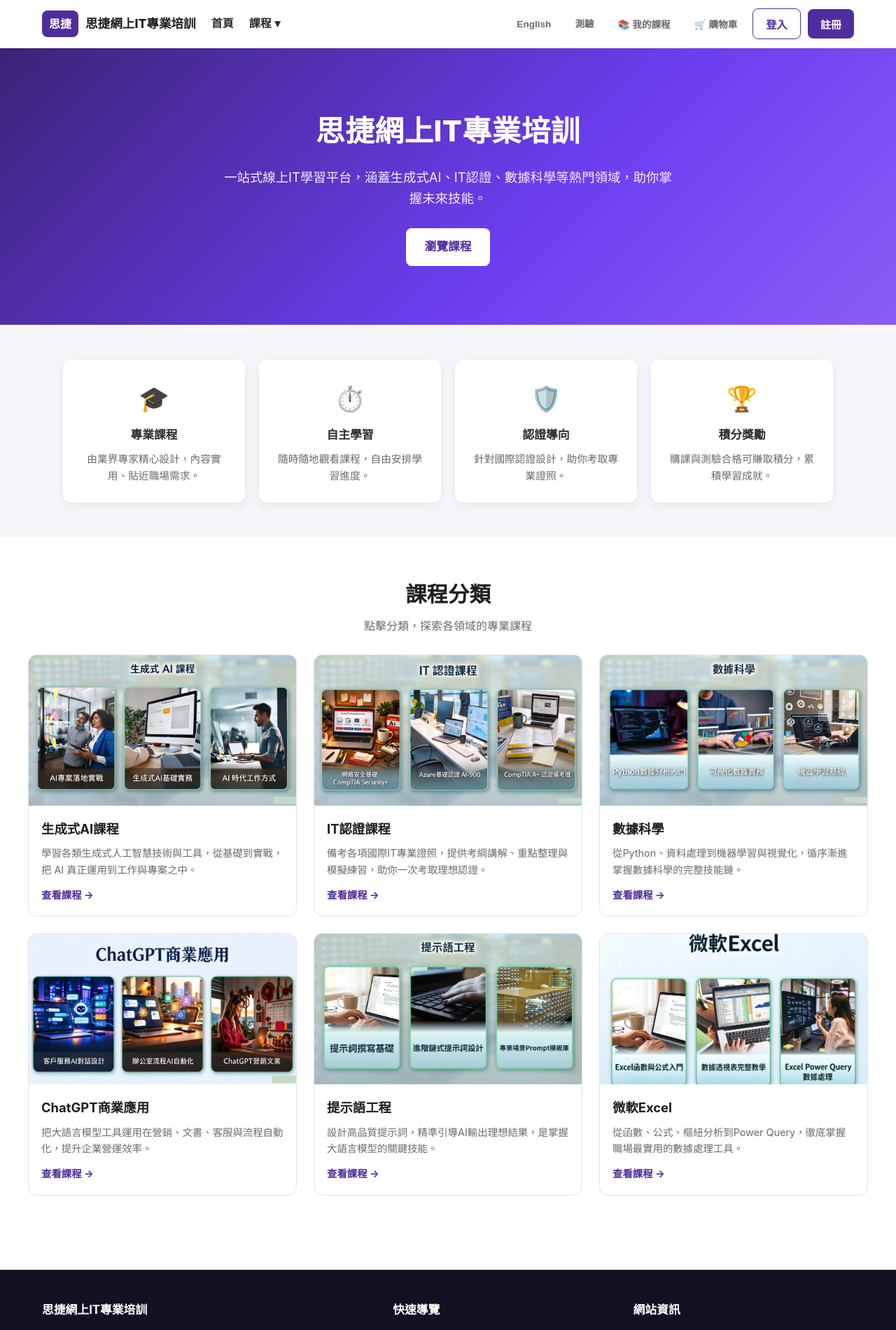
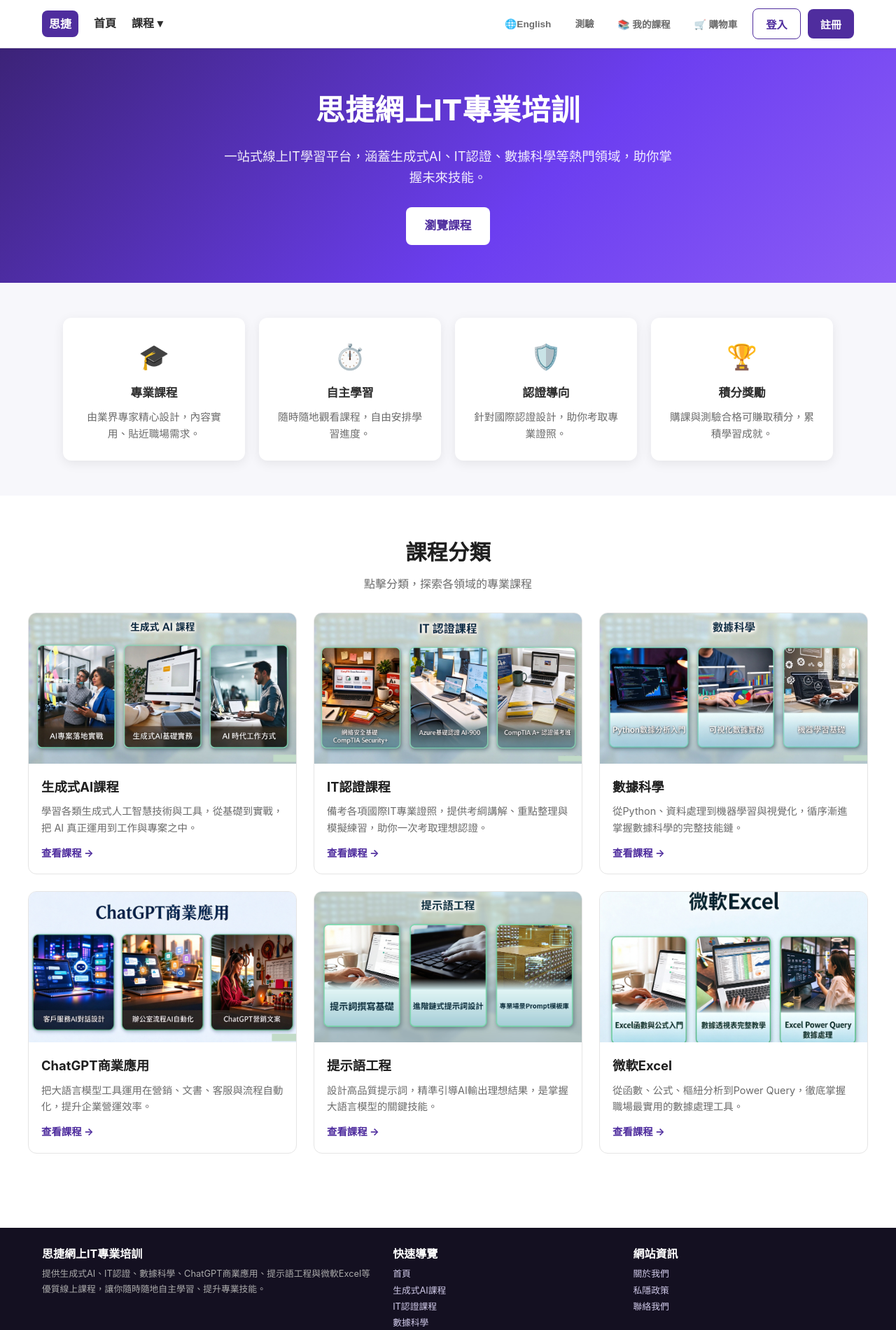
Before and after one commit to FrontendGroupProjectStudents/FrontendGroupProject, a React (Vite) app: page /#/ in a window 1280 px wide. Shown: the top 1900 px of the page at 70% size. Built offline with nearby package versions, Linux system fonts and the light colour scheme.

Commit message:
fix: page styles

```diff
--- a/index.html
+++ b/index.html
@@ -5,7 +5,7 @@
     <meta name="viewport" content="width=device-width, initial-scale=1.0" />
     <meta name="description" content="思捷網上IT專業培訓：提供生成式AI、IT認證、數據科學、ChatGPT商業應用、提示語工程及微軟Excel等線上課程。" />
     <link rel="icon" type="image/x-icon" href="./public/images/favicon.ico">
-    <title>思捷網上IT專業培訓abc</title>
+    <title>思捷培訓</title>
   </head>
   <body>
     <div id="root"></div>
--- a/src/components/Header.jsx
+++ b/src/components/Header.jsx
@@ -76,7 +76,6 @@
         <div className="header-inner">
           <Link to="/" className="logo">
             <span className="logo-mark">思捷</span>
-            <span className="logo-text">{t.site}</span>
           </Link>
           <nav className="main-nav" aria-label="主導航">
             <Link to="/" className="nav-link">{t.home}</Link>
--- a/src/components/LanguageSwitch.jsx
+++ b/src/components/LanguageSwitch.jsx
@@ -5,7 +5,7 @@
   const { lang, toggleLang } = useApp();
   return (
     <button className="btn btn-ghost btn-sm btn-lang" onClick={toggleLang} aria-label="切換語言">
-      {lang === 'zh' ? 'English' : '中文'}
+      {lang === 'zh' ? '🌐English' : '🌐中文'}
     </button>
   );
 };
--- a/src/css/styles.css
+++ b/src/css/styles.css
@@ -121,7 +121,7 @@
   background: linear-gradient(135deg, #3c2378 0%, #6c3ef0 60%, #8b5cf6 100%);
   color: #fff;
   text-align: center;
-  padding: 84px 20px;
+  padding: 54px 20px;
 }
 .hero-title { font-size: 2.6rem; font-weight: 800; margin-bottom: 16px; letter-spacing: 0.5px; }
 .hero-sub { font-size: 1.15rem; max-width: 640px; margin: 0 auto 28px; opacity: 0.92; }
@@ -149,7 +149,7 @@
   text-align: center;
   transition: transform 0.2s ease;
 }
-.feature-card:hover { transform: translateY(-4px); }
+/* .feature-card:hover { transform: translateY(-4px); } */
 .feature-icon { font-size: 2.2rem; display: block; margin-bottom: 10px; }
 .feature-card h3 { font-size: 1.05rem; margin-bottom: 8px; }
 .feature-card p { color: var(--muted); font-size: 0.92rem; }
@@ -357,16 +357,16 @@
 .footer-container {
   max-width: 1200px;
   margin: 0 auto;
-  padding: 44px 20px 20px;
+  padding: 24px 20px 20px;
   display: grid;
   grid-template-columns: 1.5fr 1fr 1fr;
   gap: 28px;
 }
-.footer-col h4 { color: #fff; margin-bottom: 12px; font-size: 1.05rem; }
+.footer-col h4 { color: #fff; margin-bottom: 5px; font-size: 1rem; }
 .footer-col ul { list-style: none; }
-.footer-col ul li { margin-bottom: 8px; }
+.footer-col ul li { margin-bottom: 2px; font-size: 0.8rem;}
 .footer-col a:hover { color: #fff; }
-.footer-about p { color: #aaa; font-size: 0.9rem; }
+.footer-about p { color: #aaa; font-size: 0.8rem; }
 .copyright { text-align: center; padding: 16px; border-top: 1px solid rgba(255,255,255,0.08); color: #888; font-size: 0.85rem; }
 
 /* ===== 輔助頁 ===== */
```
